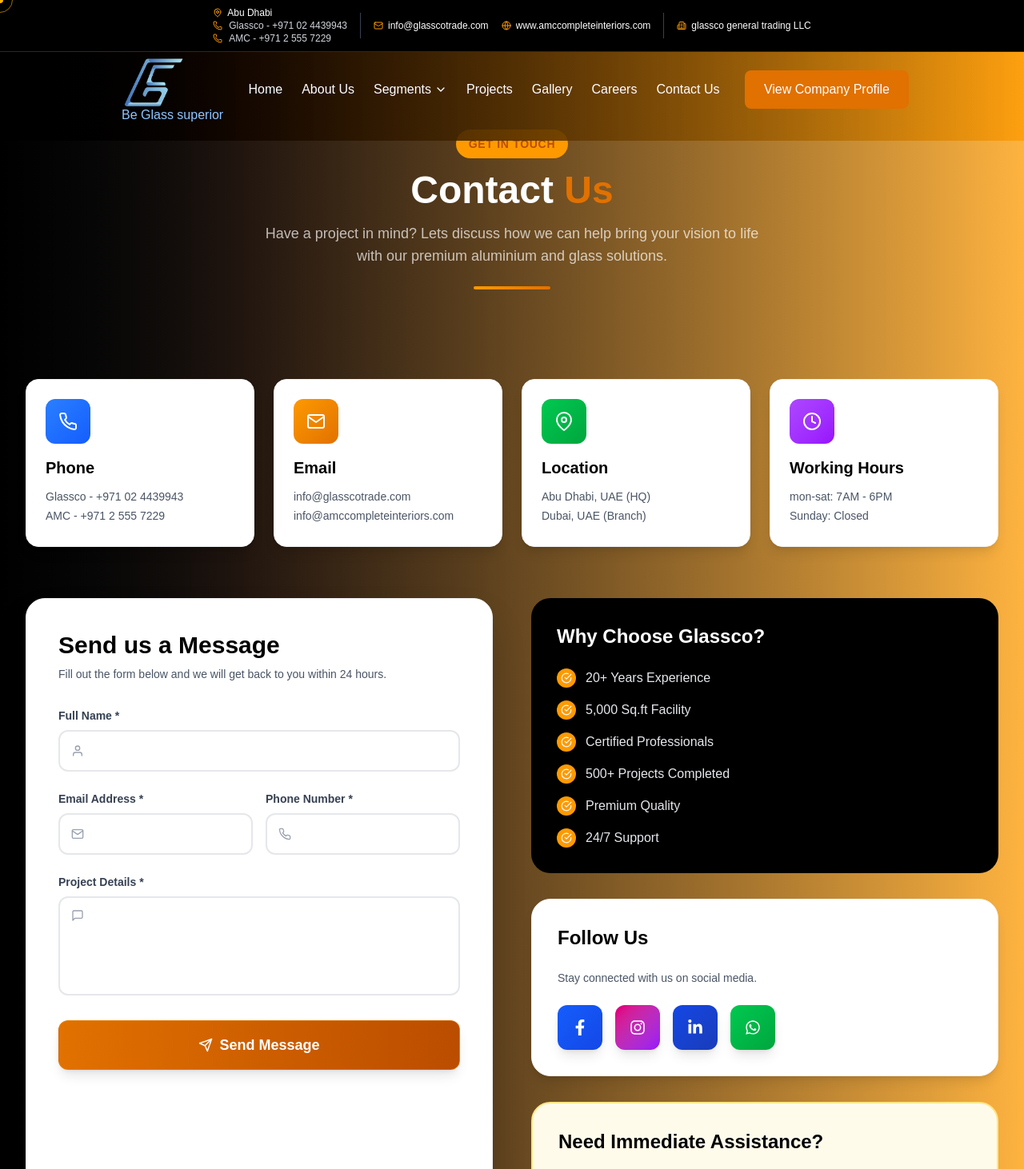
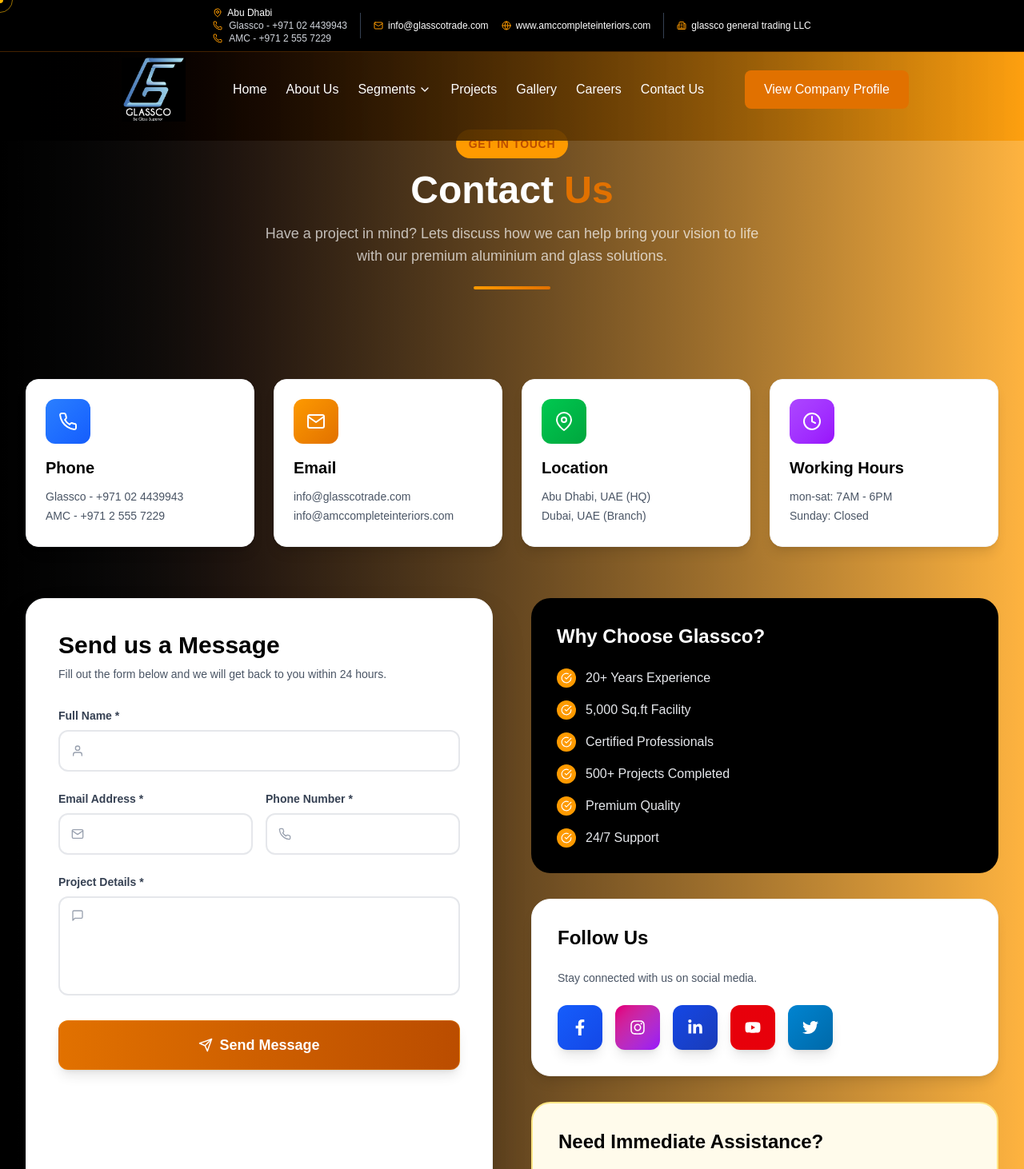
Before and after one commit to mehediakash01/Glassco-website, a Next.js app: page /contact in a window 1280 px wide. Shown: the top 1462 px of the page at 80% size. Built offline with nearby package versions, Linux system fonts and the light colour scheme.

Commit message:
updated logo and added links to social icon

```diff
--- a/src/app/contact/page.jsx
+++ b/src/app/contact/page.jsx
@@ -11,7 +11,7 @@
   FiMessageSquare,
   FiCheckCircle
 } from 'react-icons/fi';
-import { FaWhatsapp, FaFacebookF, FaInstagram, FaLinkedinIn } from 'react-icons/fa';
+import { FaWhatsapp, FaFacebookF, FaInstagram, FaLinkedinIn, FaTwitter, FaYoutubeSquare, FaTwitterSquare, FaYoutube } from 'react-icons/fa';
 
 
 const ContactSection = () => {
@@ -333,10 +333,11 @@
               <p className="text-gray-600 text-xs sm:text-sm mb-3 sm:mb-4 md:mb-6">Stay connected with us on social media.</p>
               <div className="flex gap-2 sm:gap-3 md:gap-4">
                 {[
-                  { icon: <FaFacebookF />, color: 'from-blue-600 to-blue-700', link: '#' },
-                  { icon: <FaInstagram />, color: 'from-pink-600 to-purple-600', link: '#' },
-                  { icon: <FaLinkedinIn />, color: 'from-blue-700 to-blue-800', link: '#' },
-                  { icon: <FaWhatsapp />, color: 'from-green-500 to-green-600', link: '#' }
+                  { icon: <FaFacebookF />, color: 'from-blue-600 to-blue-700', link: 'https://www.facebook.com/profile.php?id=61585352374632', },
+                  { icon: <FaInstagram />, color: 'from-pink-600 to-purple-600', link: 'https://www.instagram.com/glassco.uae/', },
+                  { icon: <FaLinkedinIn />, color: 'from-blue-700 to-blue-800', link: 'https://www.linkedin.com/in/glassco-aluminium-and-glass-workshop-llc-753374374/', },
+                  { icon: <FaYoutube />, link: 'https://www.youtube.com/@GlasscoAluminiumGlassWorkshop', color: 'from-red-600 to-red-600 hover:bg-red-600' },
+                                 { icon: <FaTwitter />, link: 'https://x.com/glassco_uae', color: 'from-sky-600 to-sky-700 hover:bg-sky-500' }
                 ].map((social, index) => (
                   <motion.a
                     key={index}
--- a/src/components/Logo.jsx
+++ b/src/components/Logo.jsx
@@ -9,12 +9,12 @@
                 className="relative w-14 h-14 xs:w-16 xs:h-16 sm:w-16 sm:h-16 md:w-14 md:h-14 lg:w-24 lg:h-20"
               >
                 <img
-                  src="/assets/images/glassco_logo.png"
+                  src="/assets/images/Glassco_Final.jpeg"
                   alt="Glassco Logo"
                   className="w-full h-full object-contain"
                 />
               </Link>
-              <p className='text-blue-300 -ml-16 -mb-12 lg:-ml-24 lg:-mb-16'>Be Glass superior</p>
+              {/* <p className='text-blue-300 -ml-16 -mb-12 lg:-ml-24 lg:-mb-16'>Be Glass superior</p> */}
             </div>
   )
 }
```
Also changed, not shown: public/assets/images/Glassco_final.jpeg (added).
